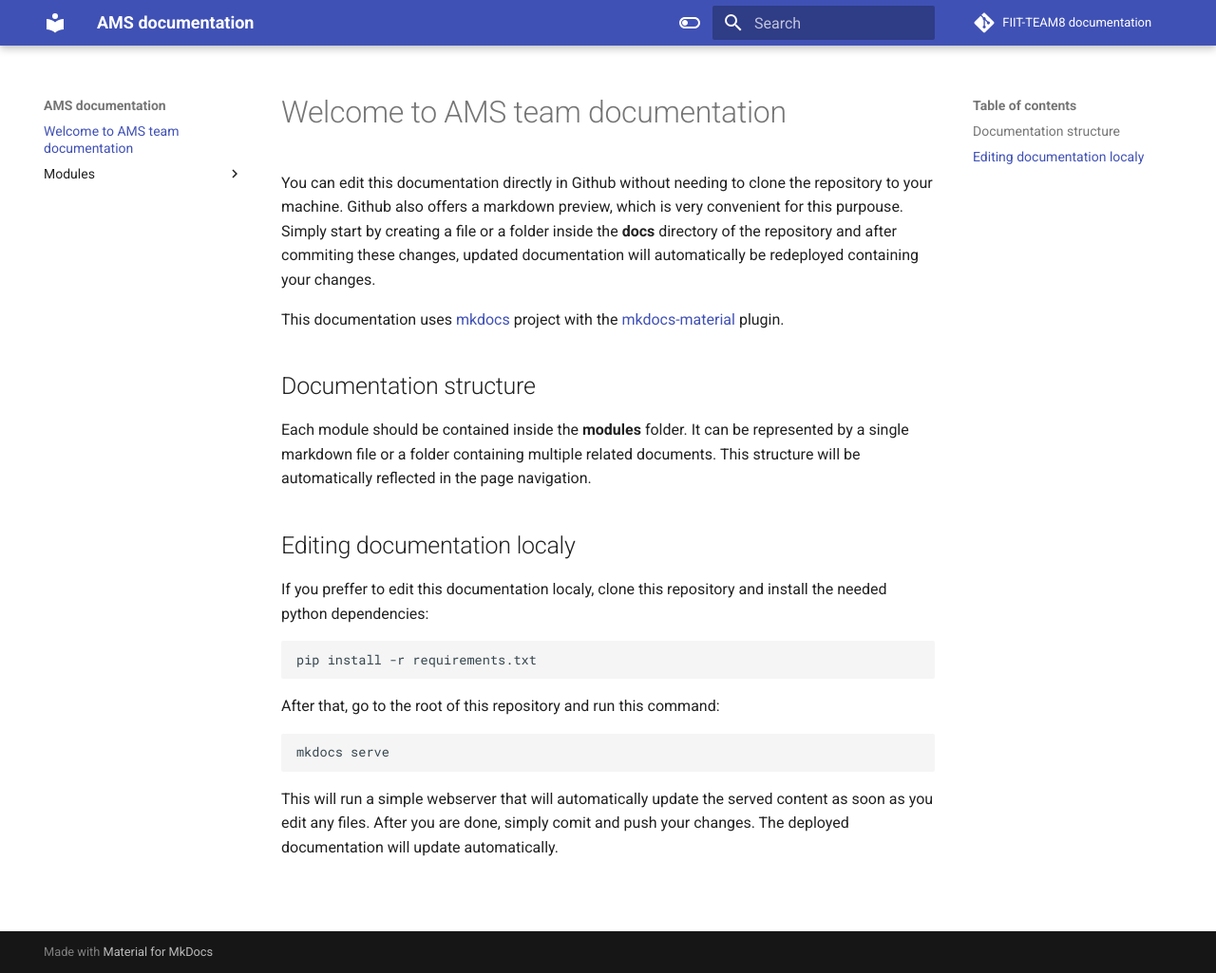
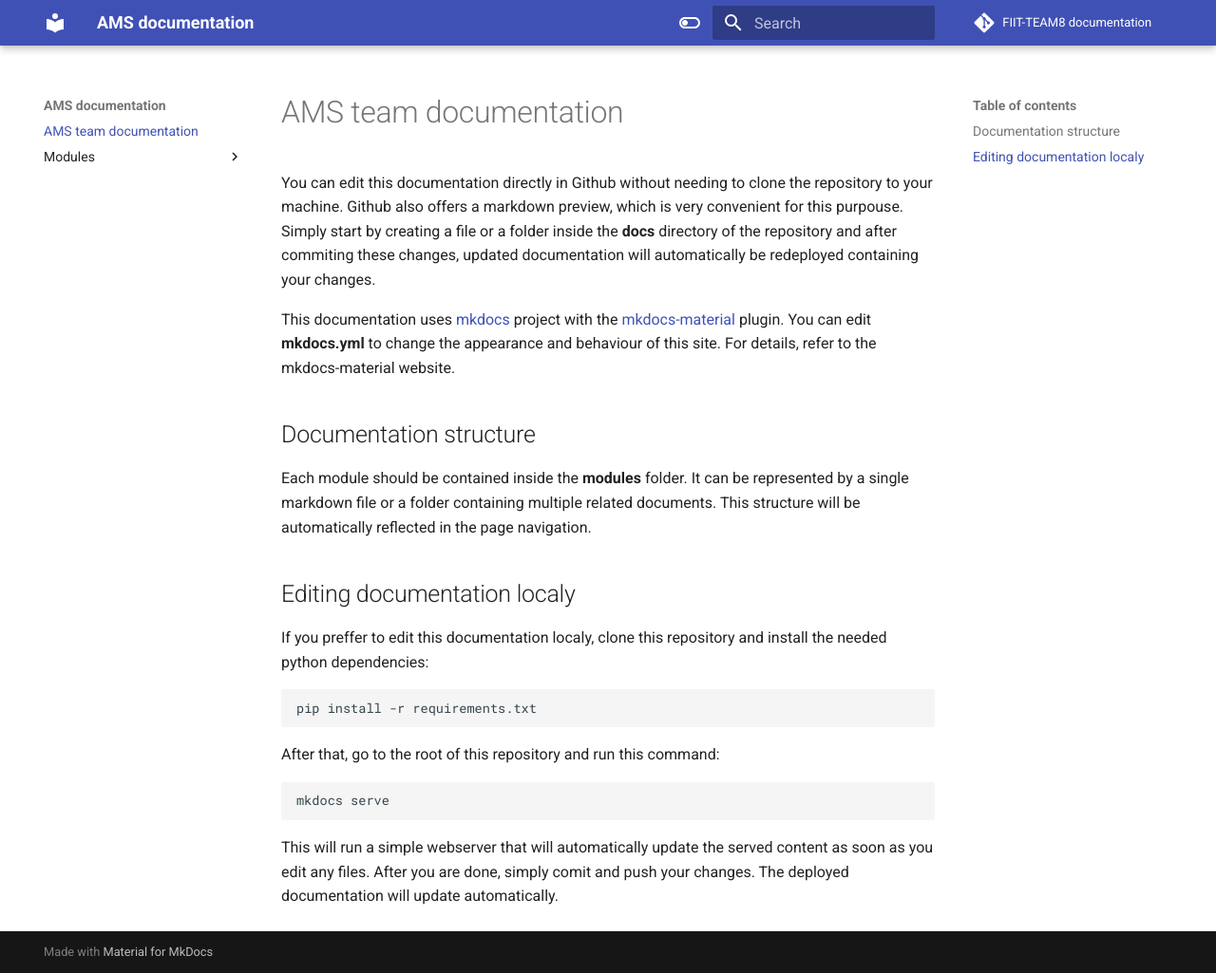
Before and after one commit to FIIT-TEAM8/team_documentation, an MkDocs documentation site: the page built from docs/index.md, in a window 1280 px wide and 1025 px high. Shown: the whole window at 95% size. Built offline with MkDocs 1.6.1 and Material for MkDocs 9.7.7, drawn with Linux system fonts in a browser that asks for light colours; comment, search, counter and statistics services are not loaded.

Commit message:
Update index.md

```diff
--- a/docs/index.md
+++ b/docs/index.md
@@ -1,8 +1,8 @@
-# Welcome to AMS team documentation
+# AMS team documentation
 
 You can edit this documentation directly in Github without needing to clone the repository to your machine. Github also offers a markdown preview, which is very convenient for this purpouse. Simply start by creating a file or a folder inside the **docs** directory of the repository and after commiting these changes, updated documentation will automatically be redeployed containing your changes.
 
-This documentation uses [mkdocs](https://www.mkdocs.org/) project with the [mkdocs-material](https://squidfunk.github.io/mkdocs-material/) plugin.
+This documentation uses [mkdocs](https://www.mkdocs.org/) project with the [mkdocs-material](https://squidfunk.github.io/mkdocs-material/) plugin. You can edit **mkdocs.yml** to change the appearance and behaviour of this site. For details, refer to the mkdocs-material website.
 
 ## Documentation structure
 Each module should be contained inside the **modules** folder. It can be represented by a single markdown file or a folder containing multiple related documents. This structure will be automatically reflected in the page navigation.
```
